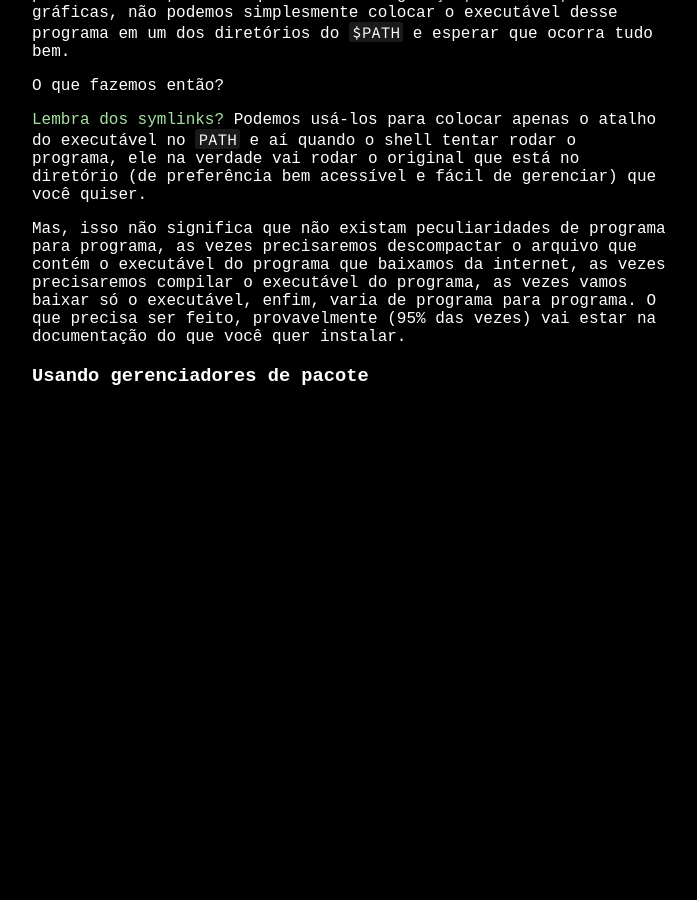
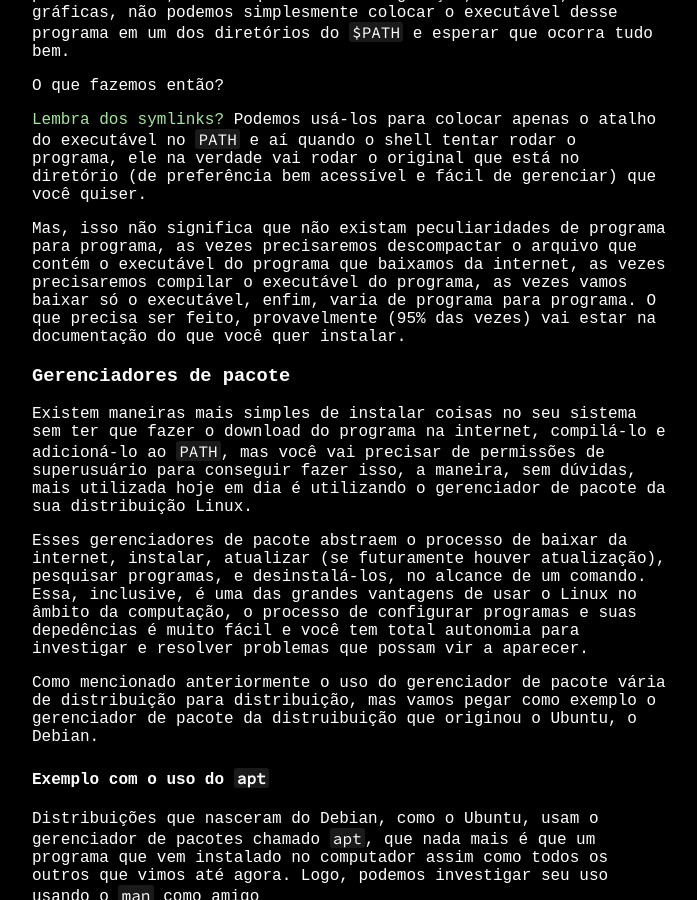
Before and after one commit to PETCC-UFRN/minicurso-linux-git, a Jekyll site: the page built from segundoDia.md, in a window 1280 px wide and 900 px high, scrolled down 2745 px. Shown: the whole window, without its empty margins (288-985 px from the left). Built offline with Jekyll 4.4.1, drawn with Linux system fonts in a browser that asks for light colours; before the commit the page ends 3150 px from its top, so only the background shows below that; some of the changed text lies outside the part shown.

Commit message:
feat(segundo-dia): Instalando programas com gerenciadores de pacotes

````diff
--- a/segundoDia.md
+++ b/segundoDia.md
@@ -124,9 +124,75 @@
 programa. O que precisa ser feito, provavelmente (95% das vezes) vai estar na documentação do que você quer
 instalar.
 
-### Usando gerenciadores de pacote
+### Gerenciadores de pacote
 
-<!-- TODO: Instalando programas com gerenciadores de pacotes
+Existem maneiras mais simples de instalar coisas no seu sistema sem ter que fazer o download do programa na
+internet, compilá-lo e adicioná-lo ao `PATH`, mas você vai precisar de permissões de superusuário para
+conseguir fazer isso, a maneira, sem dúvidas, mais utilizada hoje em dia é utilizando o gerenciador de
+pacote da sua distribuição Linux.
+
+Esses gerenciadores de pacote abstraem o processo de baixar da internet, instalar, atualizar (se futuramente houver atualização), pesquisar programas, e desinstalá-los, no alcance de um comando.
+Essa, inclusive, é uma das grandes vantagens de usar o Linux no âmbito da computação, o processo de
+configurar programas e suas depedências é muito fácil e você tem total autonomia para investigar e resolver
+problemas que possam vir a aparecer.
+
+Como mencionado anteriormente o uso do gerenciador de pacote vária de distribuição para distribuição, mas
+vamos pegar como exemplo o gerenciador de pacote da distruibuição que originou o Ubuntu, o Debian.
+
+#### Exemplo com o uso do `apt`
+
+Distribuições que nasceram do Debian, como o Ubuntu, usam o gerenciador de pacotes chamado `apt`, que nada
+mais é que um programa que vem instalado no computador assim como todos os outros que vimos até agora.
+Logo, podemos investigar seu uso usando o `man` como amigo
+
+Mas se estiver com preguiça de ler o `man`, aqui vai uma ajudinha:
+
+##### TL;DR (To Long Didn't Read the manual)
+
+- **Atualizar a lista de pacotes**: Este comando atualiza a lista de pacotes disponíveis a partir dos
+repositórios configurados.
+
+  ```bash
+  sudo apt update
+  ```
+
+- **Instalar um pacote**: Para instalar um pacote, você usa o sub-comando `install` seguido do nome do
+pacote.
+
+  ```bash
+  sudo apt install nome-do-pacote
+  ```
+
+- **Remover um pacote**: Para remover um pacote, você usa o sub-comando `remove`.
+
+  ```bash
+  sudo apt remove nome-do-pacote
+  ```
+
+- **Atualizar todos os pacotes instalados**: Este comando atualiza todos os pacotes instalados para as
+versões mais recentes disponíveis nos banco de dados do gerenciador.
+
+  ```bash
+  sudo apt upgrade
+  ```
+
+- **Pesquisar por um pacote**: Você pode usar o `search` para procurar pacotes específicos.
+
+  ```bash
+  apt search termo-de-busca
+  ```
+
+- **Limpar pacotes desnecessários**: Após uma atualização ou remoção de pacotes, você pode liberar espaço
+removendo pacotes que não são mais necessários.
+
+  ```bash
+  sudo apt autoremove
+  ```
+
+Na maioria das distribuições, vão existir comandos ou combinações de comandos equivalentes aos do `apt` e
+e conforme o uso esse processo de instalação, atualização e remoção se torna bem natural.
+
+<!--
      TODO: Ideia de scripts e editores de texto
      TODO: Lidando formalmente com scripts a partir de editores de texto
      TODO: Exercícios (existem vários relacionados na internet e em livros, esse vai ser mais fácil :amem:)
````
